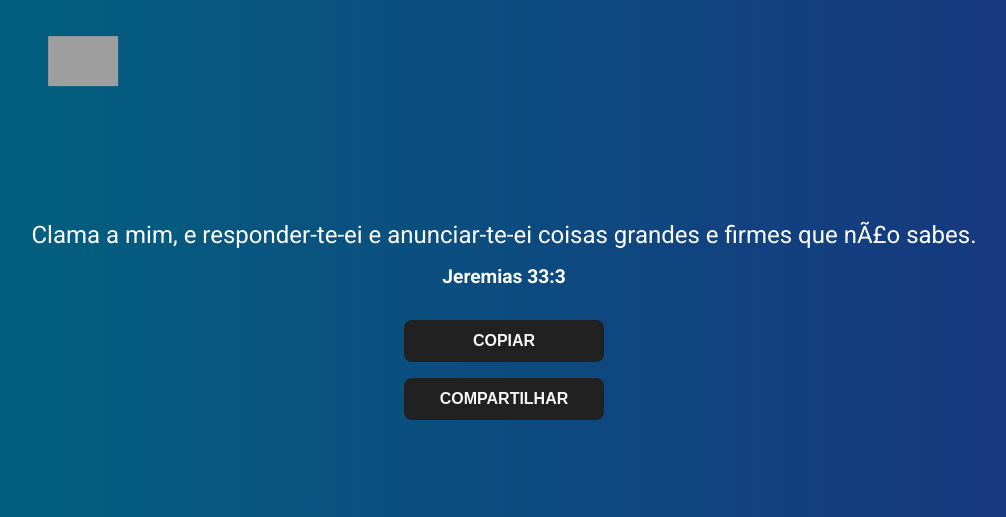
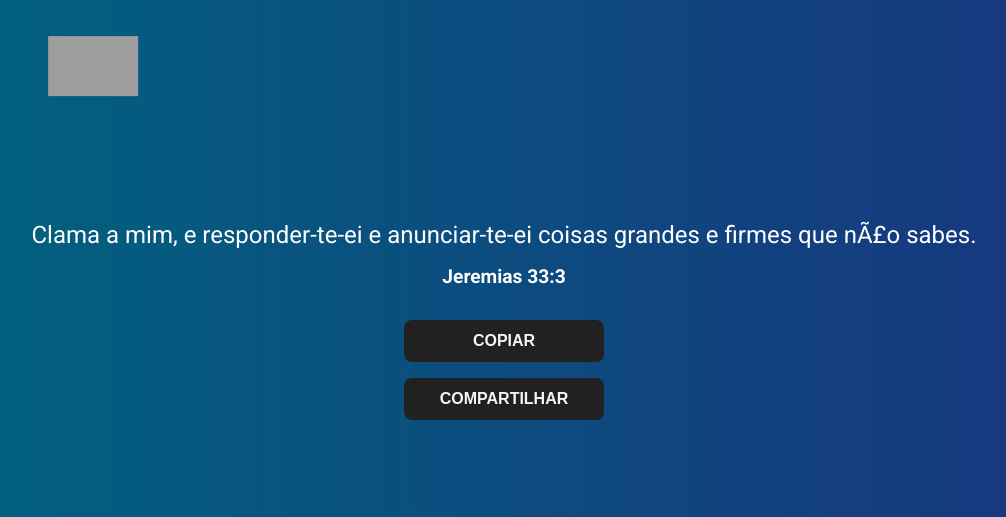
Before and after one commit to MarcondeSilva/xviiecc, a plain HTML site: page index.html in a window 1280 px wide. Shown: the top 517 px of the page, without its empty margins (136-1142 px from the left). Drawn offline with Linux system fonts and the light colour scheme; grey boxes are pictures that could not be loaded.

Commit message:
Update index.html

```diff
--- a/index.html
+++ b/index.html
@@ -21,8 +21,8 @@
 
         .borboleta {
             position: absolute;
-            width: 70px;
-            height: 50px;
+            width: 90px;
+            height: 60px;
             background-image: url('https://i.pinimg.com/originals/b9/1c/d3/b91cd3fcbcc3a7ac122bc48bd2344781.gif'); /* Ícone de borboleta https://i.pinimg.com/originals/f2/c7/9d/f2c79d1d66a06ae5ddf219504bb82e9b.gif*/
             background-size: cover;
             z-index: 10;
```
